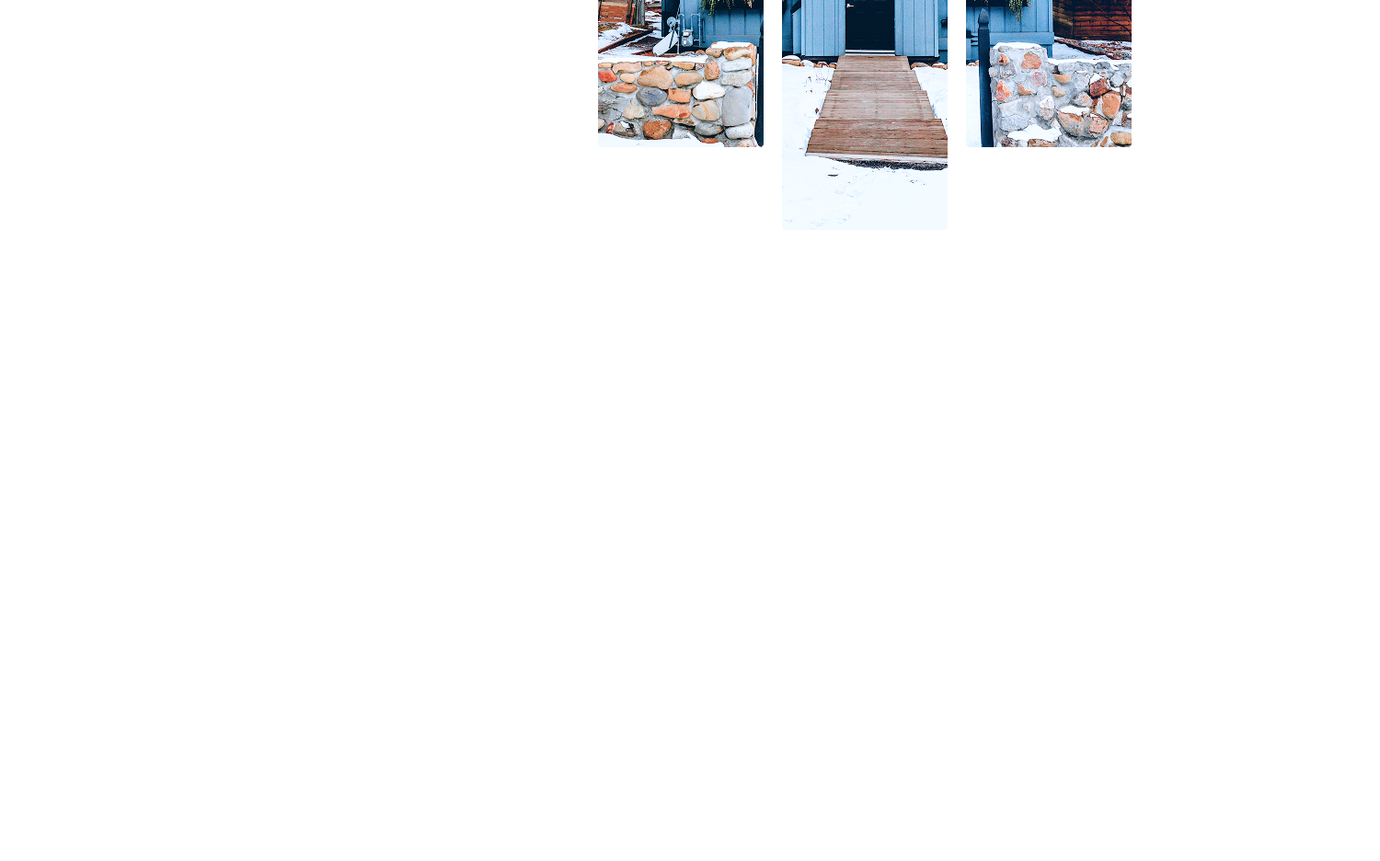
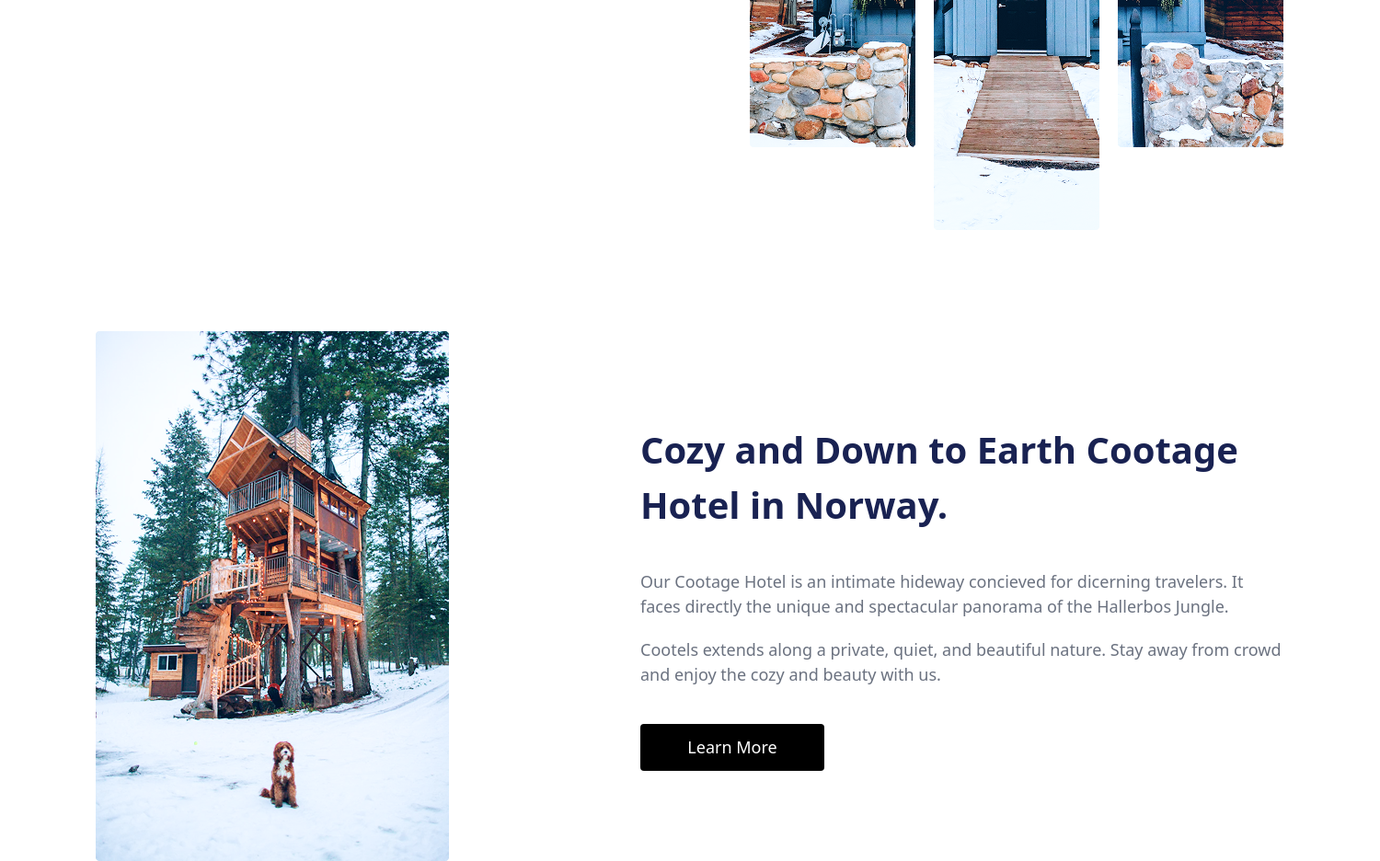
Before and after one commit to monster-tjk/1, a website: page index.html in a window 1280 px wide. Shown: the part 593-1529 px from the top of the page at 92% size, 1500 px wide, since content can reach past the window. Before the commit the page ends 843 px from the top, so only its background shows below. Drawn offline with nearby package versions, Linux system fonts and the light colour scheme.

Commit message:
section-2

```diff
--- a/index.html
+++ b/index.html
@@ -15,7 +15,7 @@
     <script src="https://cdn.tailwindcss.com"></script>
   </head>
   <body>
-    <sectin>
+    <section class="w-[1500px] mx-auto">
       <div class="flex justify-around items-center p">
         <h1 class="text-[30px] font-bold">Cootels</h1>
 
@@ -53,6 +53,32 @@
           <img src="./img/meritt-thomas-u-Hb93V6IWI-unsplash 3.png" alt="" />
         </div>
       </div>
-    </sectin>
+    </section>
+    <section class="w-[1500px] mx-auto">
+      <div class="flex justify-around items-center mt-[200px]">
+        <div>
+          <img src="./img/image 13.png" alt="" />
+        </div>
+        <div class="flex flex-col gap-y-[20px] w-[700px]">
+          <h1 class="text-[40px] font-bold text-[#192252]">
+            Cozy and Down to Earth Cootage Hotel in Norway.
+          </h1>
+          <p class="text-[18px] text-gray-500 mt-[20px]">
+            Our Cootage Hotel is an intimate hideway concieved for dicerning
+            travelers. It faces directly the unique and spectacular panorama of
+            the Hallerbos Jungle.
+          </p>
+          <p class="text-[18px] text-gray-500">
+            Cootels extends along a private, quiet, and beautiful nature. Stay
+            away from crowd and enjoy the cozy and beauty with us.
+          </p>
+          <button
+            class="bg-black text-white px-6 py-3 rounded text-[18px] w-[200px] mt-[20px]"
+          >
+            Learn More
+          </button>
+        </div>
+      </div>
+    </section>
   </body>
 </html>
```
Also changed, not shown: img/image 13.png (added).
